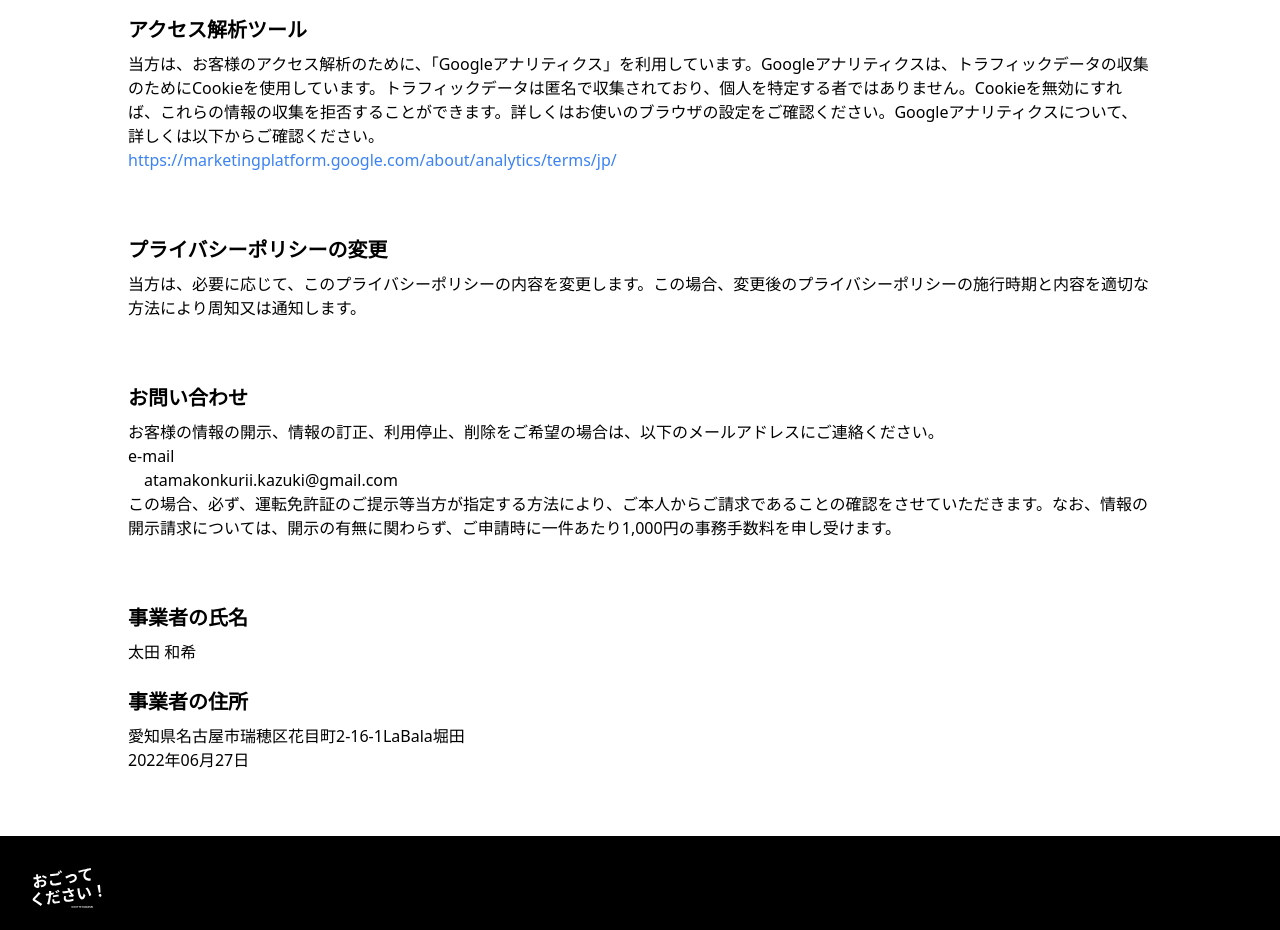
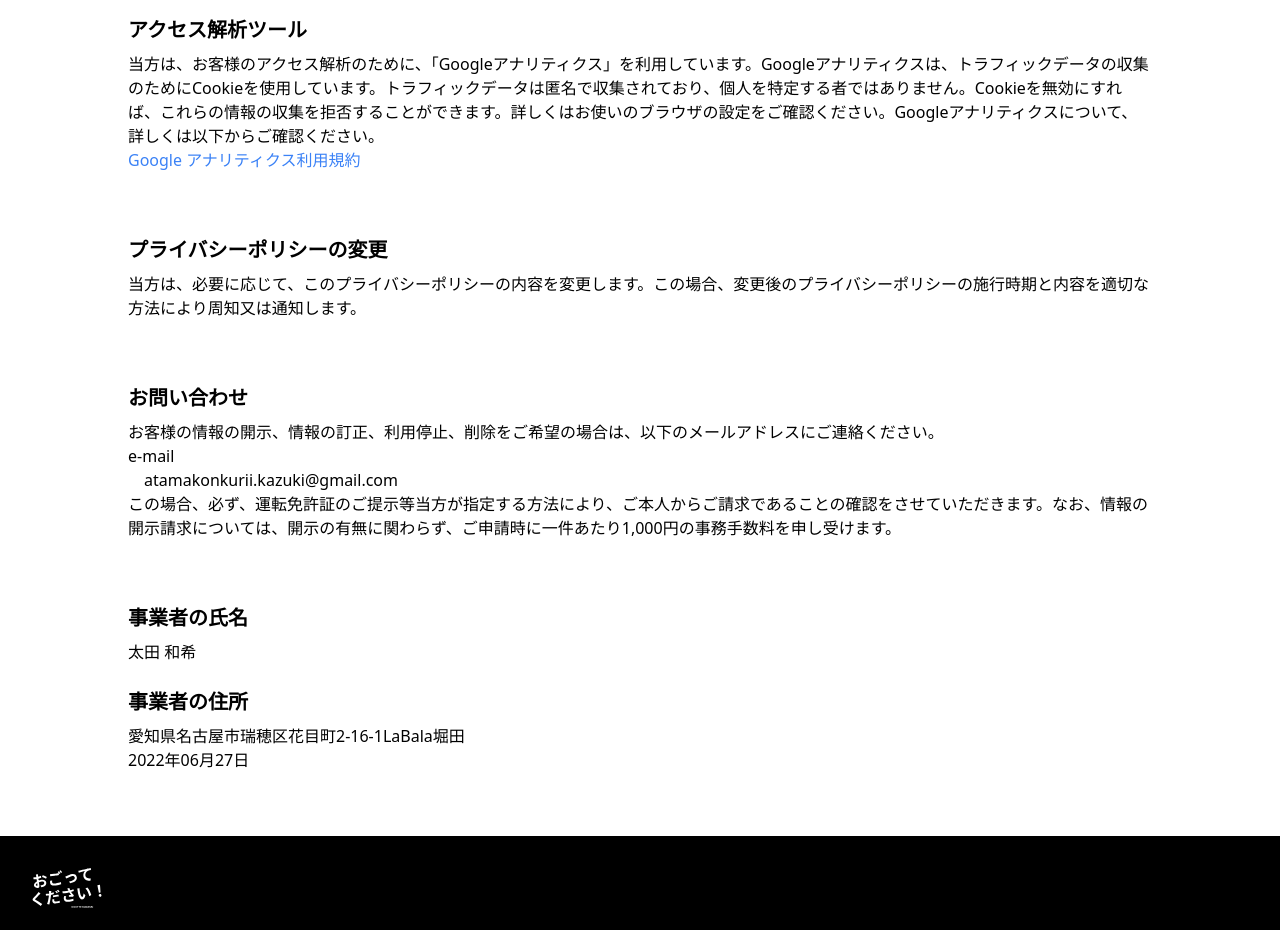
Before and after one commit to atamakonkurii/my-portfolio, a Next.js app: page /privacy_policy in a window 1280 px wide. Shown: the part 960-1890 px from the top of the page. Built offline with nearby package versions, Linux system fonts and the light colour scheme; no server answers.

Commit message:
URLg   URLが   URL   UR   U

```diff
--- a/src/component/templates/Legal/PrivacyPolicyContainer.tsx
+++ b/src/component/templates/Legal/PrivacyPolicyContainer.tsx
@@ -51,7 +51,7 @@ export const PrivacyPolicyContainer = () => {
         href="https://marketingplatform.google.com/about/analytics/terms/jp/"
         className="pt-4 text-blue-500"
       >
-        https://marketingplatform.google.com/about/analytics/terms/jp/
+        Google アナリティクス利用規約
       </a>
       <h2 className="mt-16 mb-2 text-xl font-semibold">
         プライバシーポリシーの変更
```
